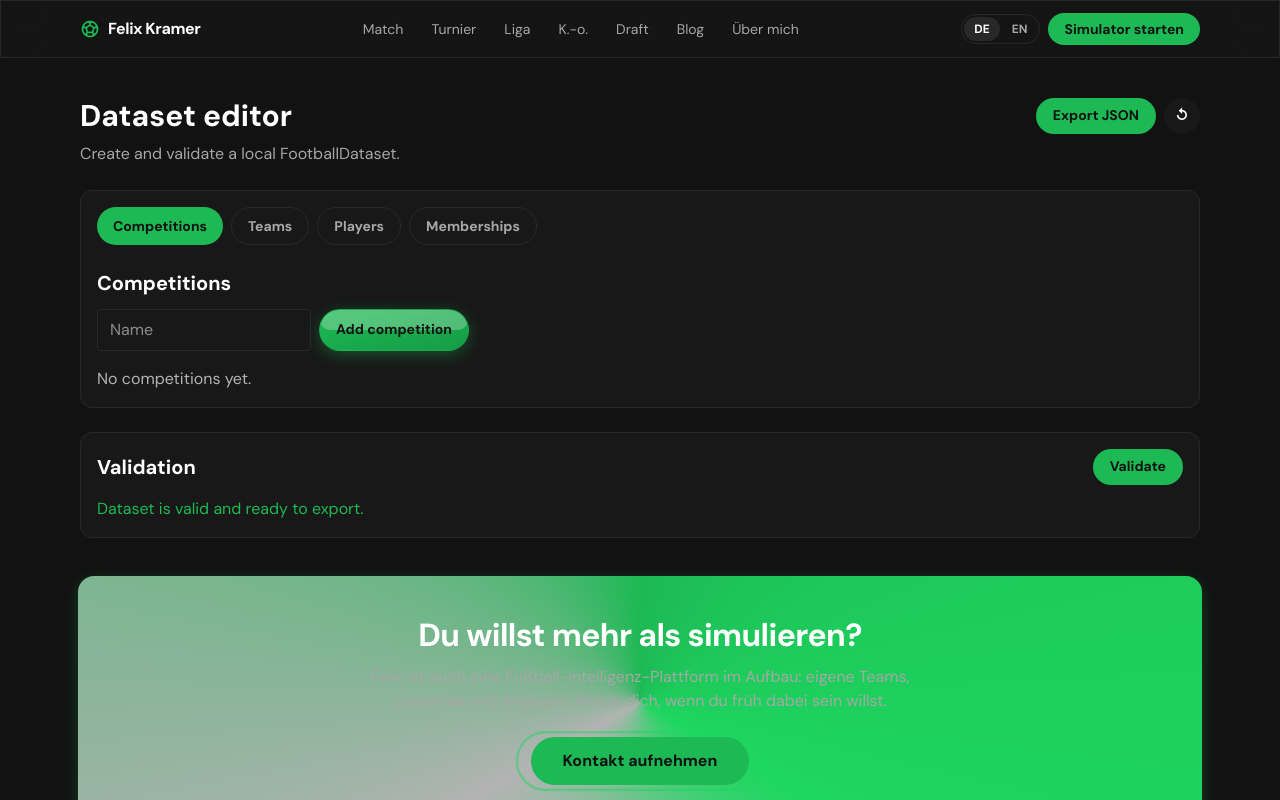
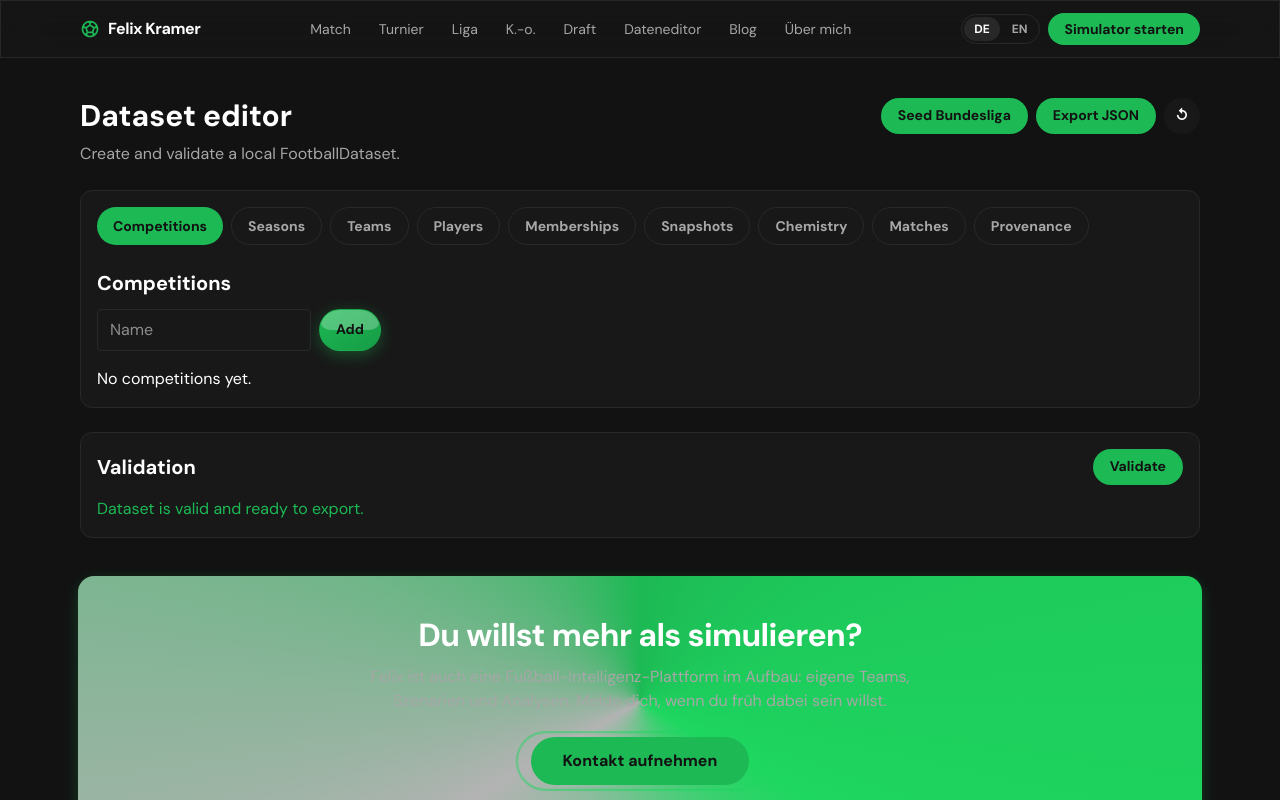
Before and after one commit to Team-Kramer/felix-kramer-com, a SvelteKit app: page /editor in a window 1280 px wide. Shown: the top 800 px of the page. Built offline with nearby package versions, Linux system fonts and the light colour scheme.

Commit message:
feat(editor): add remaining dataset tabs and seed button
- seasons, snapshots, chemistry, matches, provenance tabs
- Seed Bundesliga button replaces dataset with synthetic catalog
- /editor added to navigation (de + en)

```diff
--- a/src/lib/dataset-editor/index.ts
+++ b/src/lib/dataset-editor/index.ts
@@ -1,2 +1,3 @@
 export * from './operations';
 export * from './state.svelte';
+export * from './seed-bundesliga';
--- a/src/lib/i18n/de.ts
+++ b/src/lib/i18n/de.ts
@@ -9,6 +9,7 @@ export const de = {
 		league: 'Liga',
 		bracket: 'K.-o.',
 		draft: 'Draft',
+		editor: 'Dateneditor',
 		blog: 'Blog',
 		about: 'Über mich',
 		start: 'Simulator starten'
--- a/src/lib/i18n/en.ts
+++ b/src/lib/i18n/en.ts
@@ -8,6 +8,7 @@ export const en: Catalog = {
 		league: 'League',
 		bracket: 'Knockout',
 		draft: 'Draft',
+		editor: 'Dataset editor',
 		blog: 'Blog',
 		about: 'About',
 		start: 'Start simulator'
--- a/src/routes/+layout.svelte
+++ b/src/routes/+layout.svelte
@@ -12,6 +12,7 @@
 		{ href: '/league', key: 'nav.league' },
 		{ href: '/bracket', key: 'nav.bracket' },
 		{ href: '/draft', key: 'nav.draft' },
+		{ href: '/editor', key: 'nav.editor' },
 		{ href: '/blog', key: 'nav.blog' },
 		{ href: '/about', key: 'nav.about' }
 	];
--- a/src/routes/editor/+page.svelte
+++ b/src/routes/editor/+page.svelte
@@ -2,78 +2,46 @@
  import { onMount } from 'svelte';
  import Button from '$lib/ui/button/button.svelte';
  import { datasetStore, initializeDataset } from '$lib/engine/dataset/store.svelte';
- import { createEditorState, downloadDataset, addCompetition, addTeam, addPlayer, addMembership, removeCompetition, removeTeam, removePlayer, removeMembership } from '$lib/dataset-editor';
+ import { createEditorState, downloadDataset, addCompetition, addSeason, addTeam, addPlayer, addMembership, addTeamSnapshot, addPlayerSnapshot, addChemistryPair, removeCompetition, removeSeason, removeTeam, removePlayer, removeMembership } from '$lib/dataset-editor';
+ import { seedBundesliga } from '$lib/dataset-editor/seed-bundesliga';
  import type { FootballDataset } from '$lib/engine/dataset/types';
 
  let editor: ReturnType<typeof createEditorState> | null = $state(null);
  let selected = $state('competitions');
- let competitionName = $state('');
- let teamName = $state('');
- let playerName = $state('');
- let membershipPlayer = $state('');
- let membershipTeam = $state('');
- let membershipFrom = $state('2026-08-01');
- let membershipTo = $state('');
+ let competitionName = $state(''); let seasonName = $state(''); let teamName = $state(''); let playerName = $state('');
+ let membershipPlayer = $state(''); let membershipTeam = $state(''); let membershipFrom = $state('2026-08-01');
  let status = $state('');
-
- onMount(() => {
-   initializeDataset();
-   editor = createEditorState(datasetStore.dataset ?? undefined);
- });
-
- function update(fn: (dataset: FootballDataset) => FootballDataset) {
-   if (!editor) return;
-   editor.replace(fn(editor.dataset));
- }
- function addCompetitionEntry() {
-   if (!competitionName.trim()) return;
-   update((dataset) => addCompetition(dataset, { name: competitionName, shortName: competitionName.slice(0, 3).toUpperCase(), type: 'league', countryCode: 'XX', level: 1, gender: 'mixed', seasonIds: [] }));
-   competitionName = ''; status = 'Competition added';
- }
- function addTeamEntry() {
-   if (!teamName.trim()) return;
-   update((dataset) => addTeam(dataset, { canonicalName: teamName, shortName: teamName.slice(0, 3).toUpperCase(), countryCode: 'XX', aliases: [] }));
-   teamName = ''; status = 'Team added';
- }
- function addPlayerEntry() {
-   if (!playerName.trim()) return;
-   update((dataset) => addPlayer(dataset, { canonicalName: playerName, nationalityCodes: [], positions: [], status: 'unknown' }));
-   playerName = ''; status = 'Player added';
- }
- function addMembershipEntry() {
-   if (!membershipPlayer || !membershipTeam || !membershipFrom) return;
-   update((dataset) => addMembership(dataset, { playerId: membershipPlayer, teamId: membershipTeam, role: 'player', contractType: 'unknown', validFrom: membershipFrom, validTo: membershipTo || null }));
-   status = 'Membership added';
- }
- function exportFile() {
-   if (!editor) return;
-   if (!editor.validate()) { status = 'Fix validation errors before exporting'; return; }
-   downloadDataset(editor.dataset); status = 'Dataset exported';
- }
+ const tabs = ['competitions', 'seasons', 'teams', 'players', 'memberships', 'snapshots', 'chemistry', 'matches', 'provenance'];
+ onMount(() => { initializeDataset(); editor = createEditorState(datasetStore.dataset ?? undefined); });
+ function update(fn: (dataset: FootballDataset) => FootballDataset) { if (editor) editor.replace(fn(editor.dataset)); }
+ function addCompetitionEntry() { if (!competitionName.trim()) return; update((d) => addCompetition(d, { name: competitionName, shortName: competitionName.slice(0, 3).toUpperCase(), type: 'league', countryCode: 'XX', level: 1, gender: 'mixed', seasonIds: [] })); competitionName = ''; }
+ function addSeasonEntry() { if (!seasonName.trim() || !editor?.dataset.competitions[0]) return; update((d) => addSeason(d, { competitionId: d.competitions[0].id, name: seasonName, startDate: '2026-08-01', endDate: '2027-05-31' })); seasonName = ''; }
+ function addTeamEntry() { if (!teamName.trim()) return; update((d) => addTeam(d, { canonicalName: teamName, shortName: teamName.slice(0, 3).toUpperCase(), countryCode: 'XX', aliases: [] })); teamName = ''; }
+ function addPlayerEntry() { if (!playerName.trim()) return; update((d) => addPlayer(d, { canonicalName: playerName, nationalityCodes: [], positions: [], status: 'unknown' })); playerName = ''; }
+ function addMembershipEntry() { if (!membershipPlayer || !membershipTeam) return; update((d) => addMembership(d, { playerId: membershipPlayer, teamId: membershipTeam, role: 'player', contractType: 'unknown', validFrom: membershipFrom, validTo: null })); }
+ function addSnapshotEntry() { if (!editor) return; const d = editor.dataset; if (d.teams[0]) update((x) => addTeamSnapshot(x, { teamId: d.teams[0].id, validFrom: '2026-08-01', validTo: null, rating: { elo: 1600 } })); if (d.players[0]) update((x) => addPlayerSnapshot(x, { playerId: d.players[0].id, validFrom: '2026-08-01', validTo: null, scale: { min: 1, max: 20 }, ability: { current: 70, potential: 80 }, attributes: {}, assessmentType: 'estimated' })); }
+ function addChemistryEntry() { const team = editor?.dataset.teams[0]; if (!team) return; update((d) => addChemistryPair(d, { id: 'chemistry-editor-entry', teamId: team.id, validFrom: '2026-08-01', validTo: null, overall: 0.7 })); }
+ function addMatchEntry() { const d = editor?.dataset; if (!d || d.teams.length < 2 || !d.competitions[0] || !d.seasons[0]) return; update((x) => ({ ...x, matches: [...x.matches, { id: `match-editor-${x.matches.length + 1}`, competitionId: x.competitions[0].id, seasonId: x.seasons[0].id, dateTime: '2026-08-01T15:30:00Z', homeTeamId: x.teams[0].id, awayTeamId: x.teams[1].id, status: 'scheduled' }] })); }
+ function addProvenanceEntry() { update((d) => ({ ...d, provenance: [...d.provenance, { id: `provenance-editor-${d.provenance.length + 1}`, type: 'manual', provider: 'Felix Kramer', name: 'Manual editor record', license: 'CC0-1.0', method: 'Entered in dataset editor.' }] })); }
+ function removeFrom(collection: keyof FootballDataset, id: string) { update((d) => ({ ...d, [collection]: (d[collection] as Array<{ id: string }>).filter((entry) => entry.id !== id) } as FootballDataset)); }
+ function seed() { editor?.replace(seedBundesliga()); selected = 'teams'; status = 'Synthetic Bundesliga seeded'; }
+ function exportFile() { if (!editor) return; if (!editor.validate()) { status = 'Fix validation errors before exporting'; return; } downloadDataset(editor.dataset); status = 'Dataset exported'; }
 </script>
-
 <svelte:head><title>Dataset editor — Felix Kramer</title><meta name="description" content="Internal football dataset creation tool" /></svelte:head>
-
 <div class="mx-auto max-w-6xl px-4 py-10">
- <div class="flex flex-wrap items-start justify-between gap-4">
-  <div><h1 class="text-3xl font-bold text-ink">Dataset editor</h1><p class="mt-2 text-ink-secondary">Create and validate a local FootballDataset.</p></div>
-  <div class="flex gap-2"><Button variant="secondary" disabled={!editor} onclick={exportFile}>Export JSON</Button><Button variant="icon-outline" aria-label="Reset to loaded dataset" disabled={!editor} onclick={() => editor?.reset()}>↺</Button></div>
+ <div class="flex flex-wrap items-start justify-between gap-4"><div><h1 class="text-3xl font-bold text-ink">Dataset editor</h1><p class="mt-2 text-ink-secondary">Create and validate a local FootballDataset.</p></div><div class="flex flex-wrap gap-2"><Button variant="secondary" disabled={!editor} onclick={seed}>Seed Bundesliga</Button><Button variant="secondary" disabled={!editor} onclick={exportFile}>Export JSON</Button><Button variant="icon-outline" aria-label="Reset to loaded dataset" disabled={!editor} onclick={() => editor?.reset()}>↺</Button></div></div>
+ {#if editor}<div class="mt-6 rounded-xl border border-line bg-surface p-4">
+  <div class="flex flex-wrap gap-2" role="tablist" aria-label="Dataset sections">{#each tabs as tab}<button type="button" role="tab" class="rounded-full px-4 py-2 text-sm font-bold {selected === tab ? 'bg-accent text-on-teal' : 'border border-line text-ink-secondary'}" aria-selected={selected === tab} onclick={() => selected = tab}>{tab[0].toUpperCase() + tab.slice(1)}</button>{/each}</div>
+  {#if selected === 'competitions'}<section class="mt-6"><h2 class="text-xl font-semibold">Competitions</h2><form class="mt-3 flex gap-2" onsubmit={(e) => { e.preventDefault(); addCompetitionEntry(); }}><input class="rounded border border-line bg-transparent px-3 py-2" aria-label="Competition name" placeholder="Name" bind:value={competitionName} /><Button type="submit">Add</Button></form><ul class="mt-4 space-y-2">{#each editor.dataset.competitions as e (e.id)}<li class="flex justify-between rounded border border-line px-3 py-2"><span>{e.name} <small class="text-ink-tertiary">{e.id}</small></span><Button variant="destructive" onclick={() => update((d) => removeCompetition(d, e.id))}>Remove</Button></li>{:else}<li>No competitions yet.</li>{/each}</ul></section>
+  {:else if selected === 'seasons'}<section class="mt-6"><h2 class="text-xl font-semibold">Seasons</h2><form class="mt-3 flex gap-2" onsubmit={(e) => { e.preventDefault(); addSeasonEntry(); }}><input class="rounded border border-line bg-transparent px-3 py-2" aria-label="Season name" placeholder="2026/27" bind:value={seasonName} /><Button type="submit">Add</Button></form><ul class="mt-4 space-y-2">{#each editor.dataset.seasons as e (e.id)}<li class="flex justify-between rounded border border-line px-3 py-2"><span>{e.name} · {e.startDate} – {e.endDate}</span><Button variant="destructive" onclick={() => update((d) => removeSeason(d, e.id))}>Remove</Button></li>{:else}<li>No seasons yet.</li>{/each}</ul></section>
+  {:else if selected === 'teams'}<section class="mt-6"><h2 class="text-xl font-semibold">Teams</h2><form class="mt-3 flex gap-2" onsubmit={(e) => { e.preventDefault(); addTeamEntry(); }}><input class="rounded border border-line bg-transparent px-3 py-2" aria-label="Team name" placeholder="Canonical name" bind:value={teamName} /><Button type="submit">Add</Button></form><ul class="mt-4 space-y-2">{#each editor.dataset.teams as e (e.id)}<li class="flex justify-between rounded border border-line px-3 py-2"><span>{e.canonicalName} <small class="text-ink-tertiary">{e.shortName}</small></span><Button variant="destructive" onclick={() => update((d) => removeTeam(d, e.id))}>Remove</Button></li>{/each}</ul></section>
+  {:else if selected === 'players'}<section class="mt-6"><h2 class="text-xl font-semibold">Players</h2><form class="mt-3 flex gap-2" onsubmit={(e) => { e.preventDefault(); addPlayerEntry(); }}><input class="rounded border border-line bg-transparent px-3 py-2" aria-label="Player name" placeholder="Canonical name" bind:value={playerName} /><Button type="submit">Add</Button></form><ul class="mt-4 space-y-2">{#each editor.dataset.players as e (e.id)}<li class="flex justify-between rounded border border-line px-3 py-2"><span>{e.canonicalName} · {e.positions.join(', ')}</span><Button variant="destructive" onclick={() => update((d) => removePlayer(d, e.id))}>Remove</Button></li>{:else}<li>No players yet.</li>{/each}</ul></section>
+  {:else if selected === 'memberships'}<section class="mt-6"><h2 class="text-xl font-semibold">Memberships</h2><form class="mt-3 flex flex-wrap gap-2" onsubmit={(e) => { e.preventDefault(); addMembershipEntry(); }}><select class="rounded border border-line bg-transparent px-3 py-2" aria-label="Player" bind:value={membershipPlayer}><option value="">Player</option>{#each editor.dataset.players as p}<option value={p.id}>{p.canonicalName}</option>{/each}</select><select class="rounded border border-line bg-transparent px-3 py-2" aria-label="Team" bind:value={membershipTeam}><option value="">Team</option>{#each editor.dataset.teams as t}<option value={t.id}>{t.canonicalName}</option>{/each}</select><Button type="submit">Add</Button></form><ul class="mt-4 space-y-2">{#each editor.dataset.memberships as e (e.id)}<li class="flex justify-between rounded border border-line px-3 py-2"><span>{e.playerId} → {e.teamId}</span><Button variant="destructive" onclick={() => update((d) => removeMembership(d, e.id))}>Remove</Button></li>{/each}</ul></section>
+  {:else if selected === 'snapshots'}<section class="mt-6"><h2 class="text-xl font-semibold">Snapshots</h2><Button class="mt-3" onclick={addSnapshotEntry}>Add sample snapshots</Button><h3 class="mt-5 font-semibold">Team snapshots</h3><ul class="mt-2 space-y-2">{#each editor.dataset.teamSnapshots as e (e.id)}<li class="flex justify-between rounded border border-line px-3 py-2"><span>{e.teamId} · ELO {e.rating.elo}</span><Button variant="destructive" onclick={() => removeFrom('teamSnapshots', e.id)}>Remove</Button></li>{/each}</ul><h3 class="mt-5 font-semibold">Player snapshots</h3><ul class="mt-2 space-y-2">{#each editor.dataset.playerSnapshots as e (e.id)}<li class="flex justify-between rounded border border-line px-3 py-2"><span>{e.playerId} · ability {e.ability?.current ?? '—'}</span><Button variant="destructive" onclick={() => removeFrom('playerSnapshots', e.id)}>Remove</Button></li>{/each}</ul></section>
+  {:else if selected === 'chemistry'}<section class="mt-6"><h2 class="text-xl font-semibold">Chemistry</h2><Button class="mt-3" onclick={addChemistryEntry}>Add sample</Button><ul class="mt-4 space-y-2">{#each editor.dataset.chemistry as e (e.id)}<li class="flex justify-between rounded border border-line px-3 py-2"><span>{e.teamId} · overall {e.overall}</span><Button variant="destructive" onclick={() => removeFrom('chemistry', e.id)}>Remove</Button></li>{/each}</ul></section>
+  {:else if selected === 'matches'}<section class="mt-6"><h2 class="text-xl font-semibold">Matches</h2><Button class="mt-3" onclick={addMatchEntry}>Add sample</Button><ul class="mt-4 space-y-2">{#each editor.dataset.matches as e (e.id)}<li class="flex justify-between rounded border border-line px-3 py-2"><span>{e.dateTime.slice(0, 10)} · {e.homeTeamId} {e.score?.home ?? '–'}:{e.score?.away ?? '–'} {e.awayTeamId}</span><Button variant="destructive" onclick={() => removeFrom('matches', e.id)}>Remove</Button></li>{:else}<li>No matches yet.</li>{/each}</ul></section>
+  {:else}<section class="mt-6"><h2 class="text-xl font-semibold">Provenance</h2><Button class="mt-3" onclick={addProvenanceEntry}>Add record</Button><ul class="mt-4 space-y-2">{#each editor.dataset.provenance as e (e.id)}<li class="flex justify-between rounded border border-line px-3 py-2"><span>{e.name} · {e.provider}</span><Button variant="destructive" onclick={() => removeFrom('provenance', e.id)}>Remove</Button></li>{:else}<li>No provenance records yet.</li>{/each}</ul></section>{/if}
  </div>
- {#if editor}
-  <div class="mt-6 rounded-xl border border-line bg-surface p-4">
-   <div class="flex flex-wrap gap-2" role="tablist" aria-label="Dataset sections">
-    {#each ['competitions', 'teams', 'players', 'memberships'] as tab}<button type="button" role="tab" class="rounded-full px-4 py-2 text-sm font-bold {selected === tab ? 'bg-accent text-on-teal' : 'border border-line text-ink-secondary'}" aria-selected={selected === tab} onclick={() => selected = tab}>{tab[0].toUpperCase() + tab.slice(1)}</button>{/each}
-   </div>
-   {#if selected === 'competitions'}
-    <section class="mt-6" aria-labelledby="competitions-heading"><h2 id="competitions-heading" class="text-xl font-semibold">Competitions</h2><form class="mt-3 flex flex-wrap gap-2" onsubmit={(e) => { e.preventDefault(); addCompetitionEntry(); }}><input class="rounded border border-line bg-transparent px-3 py-2" aria-label="Competition name" placeholder="Name" bind:value={competitionName} /><Button type="submit">Add competition</Button></form><ul class="mt-4 space-y-2">{#each editor.dataset.competitions as entry (entry.id)}<li class="flex items-center justify-between rounded border border-line px-3 py-2"><span><strong>{entry.name}</strong> <small class="text-ink-tertiary">{entry.id}</small></span><Button variant="destructive" onclick={() => update((d) => removeCompetition(d, entry.id))}>Remove</Button></li>{:else}<li class="text-ink-tertiary">No competitions yet.</li>{/each}</ul></section>
-   {:else if selected === 'teams'}
-    <section class="mt-6" aria-labelledby="teams-heading"><h2 id="teams-heading" class="text-xl font-semibold">Teams</h2><form class="mt-3 flex flex-wrap gap-2" onsubmit={(e) => { e.preventDefault(); addTeamEntry(); }}><input class="rounded border border-line bg-transparent px-3 py-2" aria-label="Team name" placeholder="Canonical name" bind:value={teamName} /><Button type="submit">Add team</Button></form><ul class="mt-4 space-y-2">{#each editor.dataset.teams as entry (entry.id)}<li class="flex items-center justify-between rounded border border-line px-3 py-2"><span><strong>{entry.canonicalName}</strong> <small class="text-ink-tertiary">{entry.id}</small></span><Button variant="destructive" onclick={() => update((d) => removeTeam(d, entry.id))}>Remove</Button></li>{/each}</ul></section>
-   {:else if selected === 'players'}
-    <section class="mt-6" aria-labelledby="players-heading"><h2 id="players-heading" class="text-xl font-semibold">Players</h2><form class="mt-3 flex flex-wrap gap-2" onsubmit={(e) => { e.preventDefault(); addPlayerEntry(); }}><input class="rounded border border-line bg-transparent px-3 py-2" aria-label="Player name" placeholder="Canonical name" bind:value={playerName} /><Button type="submit">Add player</Button></form><ul class="mt-4 space-y-2">{#each editor.dataset.players as entry (entry.id)}<li class="flex items-center justify-between rounded border border-line px-3 py-2"><span><strong>{entry.canonicalName}</strong> <small class="text-ink-tertiary">{entry.id}</small></span><Button variant="destructive" onclick={() => update((d) => removePlayer(d, entry.id))}>Remove</Button></li>{:else}<li class="text-ink-tertiary">No players yet.</li>{/each}</ul></section>
-   {:else}
-    <section class="mt-6" aria-labelledby="memberships-heading"><h2 id="memberships-heading" class="text-xl font-semibold">Memberships</h2><form class="mt-3 grid gap-2 md:grid-cols-4" onsubmit={(e) => { e.preventDefault(); addMembershipEntry(); }}><select class="rounded border border-line bg-transparent px-3 py-2" aria-label="Player" bind:value={membershipPlayer}><option value="">Player</option>{#each editor.dataset.players as player}<option value={player.id}>{player.canonicalName}</option>{/each}</select><select class="rounded border border-line bg-transparent px-3 py-2" aria-label="Team" bind:value={membershipTeam}><option value="">Team</option>{#each editor.dataset.teams as team}<option value={team.id}>{team.canonicalName}</option>{/each}</select><input class="rounded border border-line bg-transparent px-3 py-2" type="date" aria-label="Valid from" bind:value={membershipFrom} /><Button type="submit">Add membership</Button></form><ul class="mt-4 space-y-2">{#each editor.dataset.memberships as entry (entry.id)}<li class="flex items-center justify-between rounded border border-line px-3 py-2"><span>{entry.playerId} → {entry.teamId} <small class="text-ink-tertiary">from {entry.validFrom}</small></span><Button variant="destructive" onclick={() => update((d) => removeMembership(d, entry.id))}>Remove</Button></li>{:else}<li class="text-ink-tertiary">No memberships yet.</li>{/each}</ul></section>
-   {/if}
-  </div>
-  <section class="mt-6 rounded-xl border border-line bg-surface p-4" aria-labelledby="validation-heading"><div class="flex items-center justify-between"><h2 id="validation-heading" class="text-xl font-semibold">Validation</h2><Button variant="secondary" onclick={() => editor?.validate()}>Validate</Button></div>{#if editor.issues.length === 0}<p class="mt-3 text-accent" role="status">Dataset is valid and ready to export.</p>{:else}<ul class="mt-3 space-y-1 text-sm text-coral" role="alert">{#each editor.issues as issue}<li><code>{issue.path || '$'}</code>: {issue.message}</li>{/each}</ul>{/if}{#if status}<p class="mt-3 text-sm text-ink-tertiary" role="status">{status}</p>{/if}</section>
+ <section class="mt-6 rounded-xl border border-line bg-surface p-4"><div class="flex items-center justify-between"><h2 class="text-xl font-semibold">Validation</h2><Button variant="secondary" onclick={() => editor?.validate()}>Validate</Button></div>{#if editor.issues.length === 0}<p class="mt-3 text-accent" role="status">Dataset is valid and ready to export.</p>{:else}<ul class="mt-3 space-y-1 text-sm text-coral" role="alert">{#each editor.issues as issue}<li><code>{issue.path || '$'}</code>: {issue.message}</li>{/each}</ul>{/if}{#if status}<p class="mt-3 text-sm text-ink-tertiary" role="status">{status}</p>{/if}</section>
  {:else}<p class="mt-8 text-ink-secondary">Loading dataset…</p>{/if}
 </div>
```
